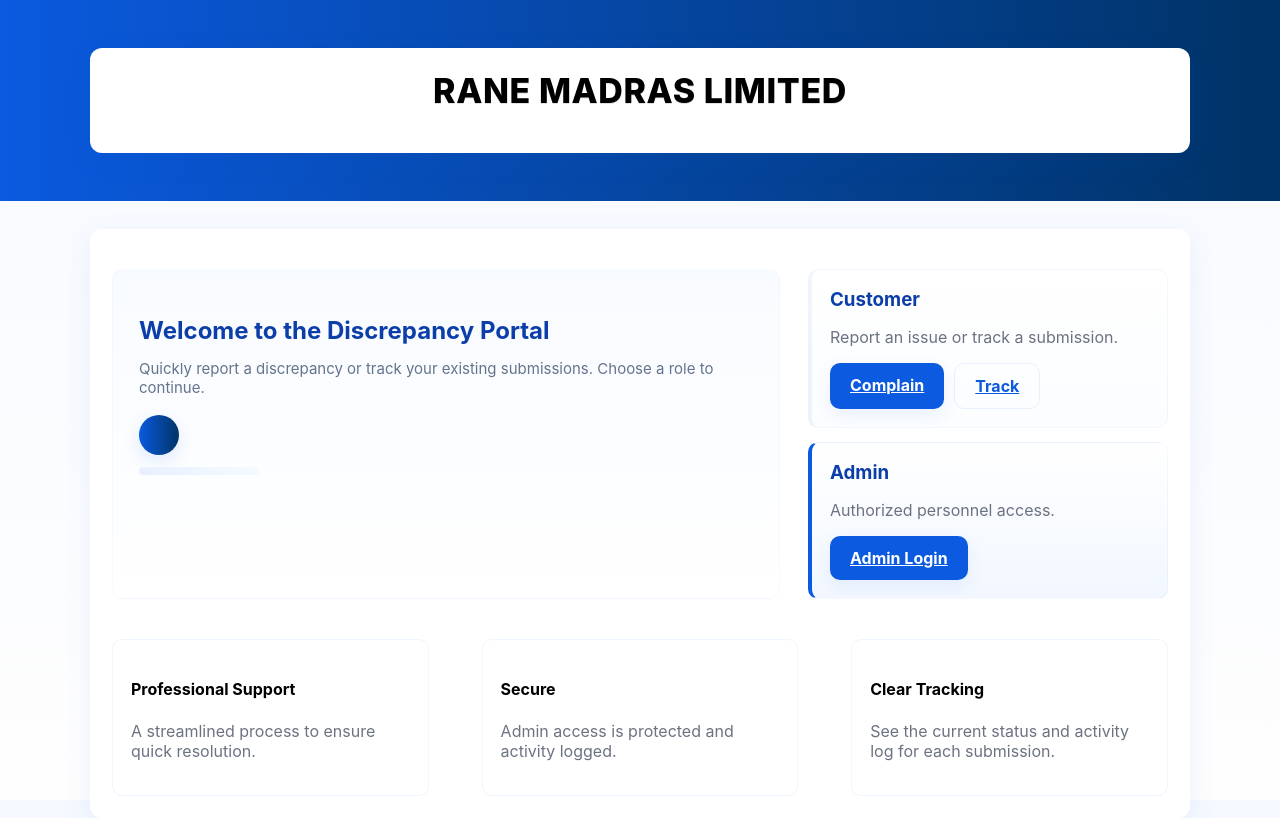
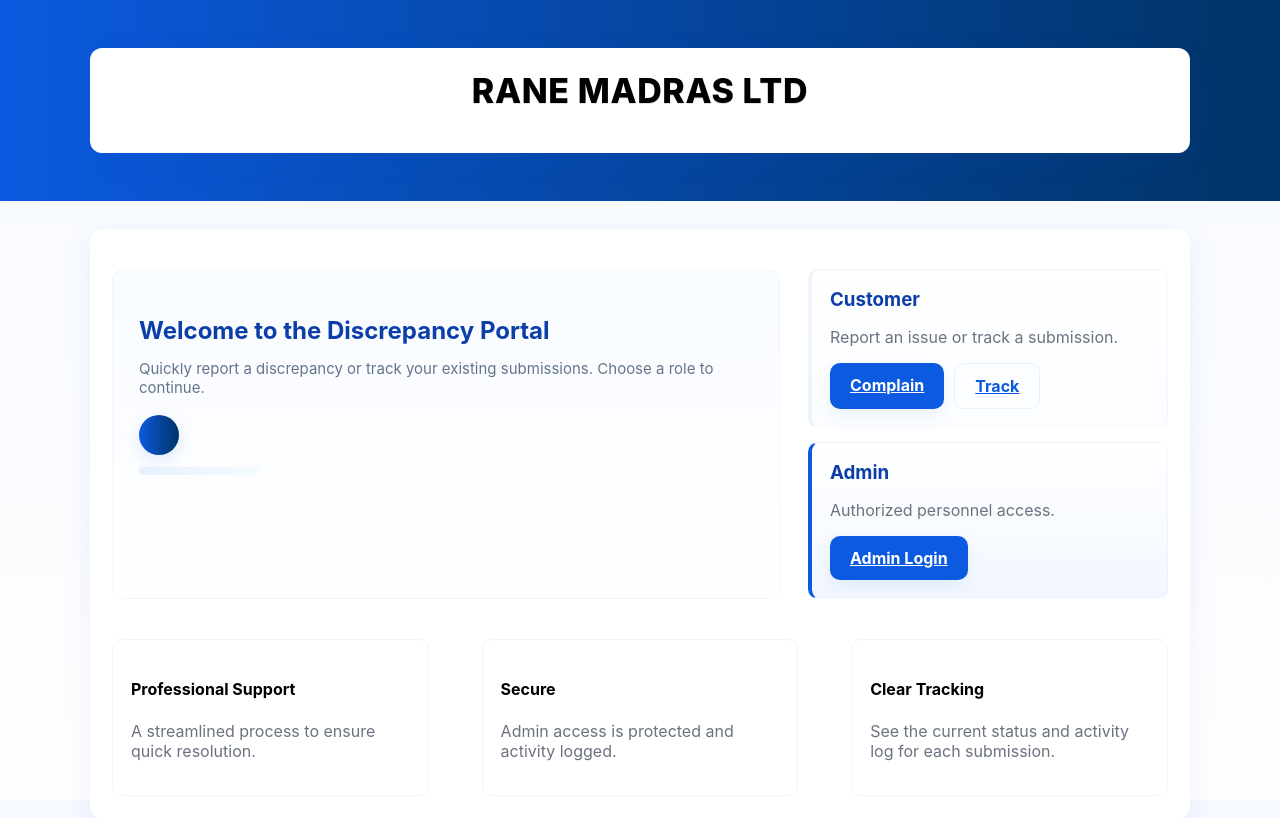
Before and after one commit to rushilv-ram/customer-discrepancy-portal, a Flask app: page / in a window 1280 px wide. Run offline with Flask 3, Linux system fonts and the light colour scheme.

Commit message:
changed name

```diff
--- a/templates/home.html
+++ b/templates/home.html
@@ -16,7 +16,7 @@
             <div class="brand">
                 <img src="{{ url_for('static', filename='logo.svg') }}" alt="RANE MADRAS LIMITED" class="brand-logo" onerror="this.style.display='none'">
                 <div class="brand-text">
-                    <h1>RANE MADRAS LIMITED</h1>
+                    <h1>RANE MADRAS LTD</h1>
                     <p>Discrepancy Portal</p>
                 </div>
             </div>
```
